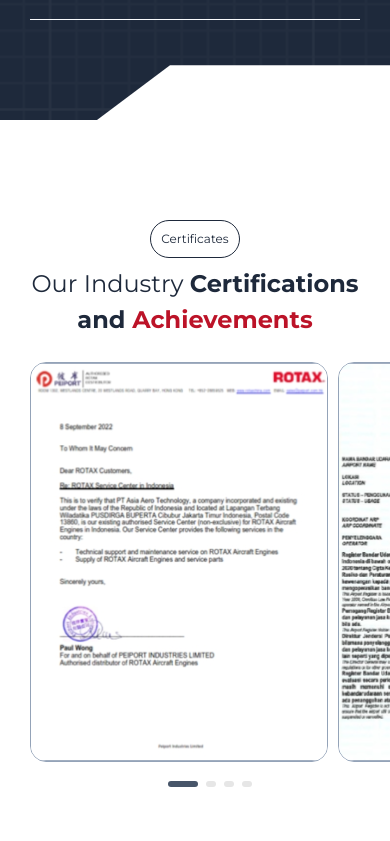
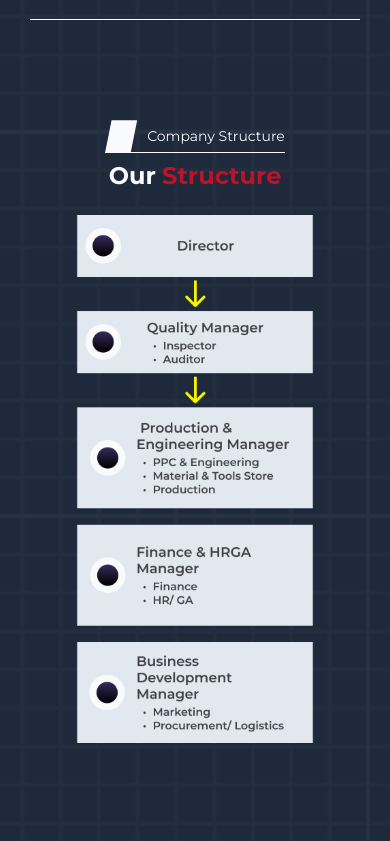
Before and after one commit to DwiNaufalAprialdhi/aero-fe, a Next.js app: page /about in a window 390 px wide. Shown: the part 5780-6621 px from the top of the page. Built offline with nearby package versions, Linux system fonts and the light colour scheme.

Commit message:
feat: About Pages

```diff
--- a/src/components/icon/Icon.tsx
+++ b/src/components/icon/Icon.tsx
@@ -167,6 +167,13 @@
             </svg>
 
       ),
+
+      arrowSwiper2: ({ className }: IconProps) => (
+            <svg className={className} viewBox="0 0 10 16" fill="none" xmlns="http://www.w3.org/2000/svg">
+                  <path d="M7.99914 2L2.52414 7.475C2.23414 7.765 2.23414 8.235 2.52414 8.525L7.99914 14" stroke="#352B5A" stroke-width="3" stroke-linecap="round" stroke-linejoin="round" />
+            </svg>
+
+      ),
 };
 
 // Komponen utama
--- a/src/components/layout/About/Certificate.tsx
+++ b/src/components/layout/About/Certificate.tsx
@@ -1,31 +1,56 @@
-import BadgeCategory from '@/components/ui/BadgeCategory'
-import React from 'react'
+/* eslint-disable @typescript-eslint/no-explicit-any */
+import React, { useRef, useState } from 'react'
 import { Swiper, SwiperSlide } from 'swiper/react';
 import 'swiper/css';
 import 'swiper/css/pagination';
-import { Pagination } from 'swiper/modules';
 import Image from 'next/image';
+import LabelSectionDark from '@/components/material/LabelSectionDark';
+import Icon from '@/components/icon/Icon';
 
 export default function Certificate() {
+      const swiperRef = useRef<any>(null);
+      const [progress, setProgress] = useState(0);
+
+      const handlePrev = () => {
+            swiperRef.current?.slidePrev();
+      };
+
+      const handleNext = () => {
+            swiperRef.current?.slideNext();
+      };
       return (
             <>
-                  <main className='w-full h-auto overflow-hidden relative lg:mb-[150px] mb-[50px]'>
-                        <section data-aos='fade-up' className='container_section flex flex-col items-center justify-center lg:mb-[50px] mb-6'>
-                              <BadgeCategory>
-                                    Certificates
-                              </BadgeCategory>
-                              <h2 className='w-full md:max-w-[750px] max-w-none mx-auto text-center font-normal lg:text-[48px] text-[24px] leading-normal lg:mt-[14px] mt-2'>
+                  <main className='w-full h-auto overflow-hidden relative lg:mb-[270px] mb-[200px]'>
+                        <section className='container_section flex flex-col lg:mb-[50px] mb-6'>
+                              <LabelSectionDark title='Cartificates' />
+                              <h2 className='w-full md:max-w-[750px] max-w-none font-normal lg:text-[48px] text-[24px] leading-tight lg:mt-[14px] mt-2'>
                                     Our Industry <span className='font-bold text-slate-800'>Certifications
                                           and </span> <span className='font-bold text-theme-red'>Achievements</span>
                               </h2>
                         </section>
-                        <section data-aos="fade-left" className='container_section_slider ourValuesSlider grid grid-cols-1'>
+                        <section className='container_section_slider grid grid-cols-1'>
                               <Swiper
                                     loop={false}
                                     slidesPerView={1}
                                     spaceBetween={10}
                                     pagination={{
                                           clickable: true,
+                                    }}
+                                    onSwiper={(swiper) => (swiperRef.current = swiper)}
+                                    onSlideChange={(swiper) => {
+                                          // pastikan slidesPerView number
+                                          const slidesPerView =
+                                                typeof swiper.params.slidesPerView === "number"
+                                                      ? swiper.params.slidesPerView
+                                                      : 1;
+
+                                          const total = swiper.slides.length - slidesPerView;
+                                          const current = swiper.activeIndex;
+
+                                          // cegah pembagian 0 kalau total <= 0
+                                          const percent = total > 0 ? (current / total) * 100 : 100;
+
+                                          setProgress(percent);
                                     }}
                                     breakpoints={{
                                           0: {
@@ -53,8 +78,7 @@
                                                 spaceBetween: 24,
                                           },
                                     }}
-                                    modules={[Pagination]}
-                                    className="our-values-swiper w-full col-span-1 cursor-grab"
+                                    className="product-swiper w-full col-span-1 cursor-grab"
                               >
                                     <SwiperSlide className="lg:pb-20 pb-10">
                                           <div className='w-full lg:h-[438px] h-[400px] overflow-hidden rounded-[16px] border border-slate-400'>
@@ -102,6 +126,31 @@
                                     </SwiperSlide>
                               </Swiper>
                         </section>
+                        {/* PROGRESSBAR & ARROW LEFT RIGHT */}
+                        <section className="container_section flex items-center md:gap-[50px] gap-6">
+                              {/* PROGRESSBAR */}
+                              <div className="flex-grow w-full h-[6px] rounded-full bg-zinc-200 relative overflow-hidden">
+                                    <div
+                                          className="absolute left-0 top-0 h-full bg-[#352B5A] rounded-full transition-all duration-300"
+                                          style={{ width: `${progress}%` }}
+                                    ></div>
+                              </div>
+                              {/* BUTTONS */}
+                              <div className="flex-shrink-0 flex items-center justify-center gap-[14px]">
+                                    <button
+                                          onClick={handlePrev}
+                                          className="md:w-[36px] md:h-[36px] w-7 h-7 hover:scale-105 duration-200 overflow-hidden rounded-full flex items-center justify-center bg-[#352B5A]/10"
+                                    >
+                                          <Icon.arrowSwiper2 className="w-[6px] h-max" />
+                                    </button>
+                                    <button
+                                          onClick={handleNext}
+                                          className="md:w-[36px] md:h-[36px] w-7 h-7 hover:scale-105 duration-200 overflow-hidden rounded-full flex items-center justify-center bg-[#352B5A]/10"
+                                    >
+                                          <Icon.arrowSwiper2 className="w-[6px] h-max rotate-180" />
+                                    </button>
+                              </div>
+                        </section>
                   </main>
             </>
       )
--- /dev/null
+++ b/src/components/layout/About/CompanyStructure.tsx
@@ -0,0 +1,24 @@
+import LabelSectionLight from '@/components/material/LabelSectionLight'
+import Image from 'next/image'
+import React from 'react'
+
+export default function CompanyStructure() {
+      return (
+            <>
+                  <main className='container_section relative z-[2] text-slate-50'>
+                        {/* HEAD */}
+                        <section className='w-full flex flex-col md:items-start md:justify-start items-center justify-center lg:mb-[50px] mb-6'>
+                              <LabelSectionLight title='Company Structure ' />
+                              <h2 className='w-full font-normal lg:text-[48px] md:text-start text-center text-[24px] leading-tight lg:mt-[14px] mt-2 '>
+                                    <span className='font-bold'>Our</span> <span className='font-bold text-theme-red'>Structure</span>
+                              </h2>
+                        </section>
+                        {/* BODY */}
+                        <section className='w-full h-max overflow-hidden'>
+                              <Image src={'/assets/images/our-structure.svg'} alt='images' width={500} height={500} className='w-full h-max object-contain md:block hidden' />
+                              <Image src={'/assets/images/our-structure-mobile.svg'} alt='images' width={500} height={500} className='w-full max-w-[250px] md:mx-0 mx-auto h-max object-contain md:hidden block' />
+                        </section>
+                  </main>
+            </>
+      )
+}
--- a/src/components/layout/About/OurVision.tsx
+++ b/src/components/layout/About/OurVision.tsx
@@ -10,7 +10,7 @@
                               {/* LEFT */}
                               <div className='w-full col-span-1 flex flex-col lg:order-1 order-2'>
                                     <LabelSectionLight title='Our Vision' />
-                                    <h2 className='w-full md:max-w-[469px] max-w-none mx-auto text-start font-normal lg:text-[48px] text-[24px] leading-tight lg:mt-[14px] mt-2'>
+                                    <h2 className='w-full md:max-w-[469px] max-w-none text-start font-normal lg:text-[48px] text-[24px] leading-tight lg:mt-[14px] mt-2'>
                                           Shaping the Future <span className='font-bold'>of</span> <span className='font-bold text-theme-red'>Aviation</span>
                                     </h2>
                                     <div className='w-full flex flex-col lg:mt-[50px] mt-6'>
--- a/src/pages/about/index.tsx
+++ b/src/pages/about/index.tsx
@@ -2,6 +2,7 @@
 import Certificate from '@/components/layout/About/Certificate'
 import CompanyInformation from '@/components/layout/About/CompanyInformation'
 import CompanyMilestones from '@/components/layout/About/CompanyMilestones'
+import CompanyStructure from '@/components/layout/About/CompanyStructure'
 import Dedicated from '@/components/layout/About/Dedicated'
 import OurMission from '@/components/layout/About/OurMission'
 import OurValues from '@/components/layout/About/OurValues'
@@ -44,6 +45,8 @@
                         <OurValues />
                         <CompanyMilestones />
                         <CompanyInformation />
+                        <CompanyStructure />
+                        <Contact />
                         {/* LAYER BOTTOM */}
                         <div className='lg:w-[672px] w-[300px] h-[60px] lg:h-[100px] absolute bottom-[-5px] right-0 bg-white py-4 pr-4 pl-20 flex items-center lg:gap-6 gap-3 z-[2]'
                               style={{ clipPath: "polygon(80px 0, 100% 0, 100% 100%, 0 100%)" }}
@@ -51,7 +54,6 @@
                         </div>
                   </main>
                   <Certificate />
-                  <Contact />
                   <Footer />
             </>
       )
```
Also changed, not shown: public/assets/images/our-structure-mobile.svg (added), public/assets/images/our-structure.svg (added).
